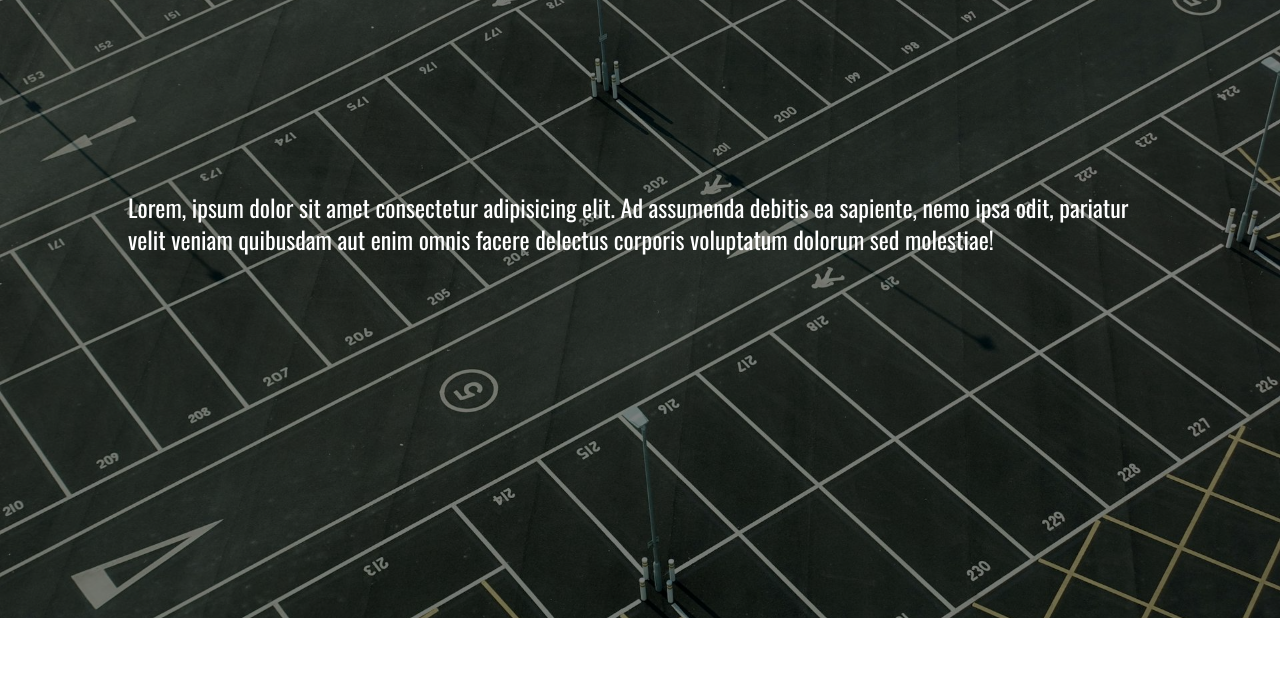
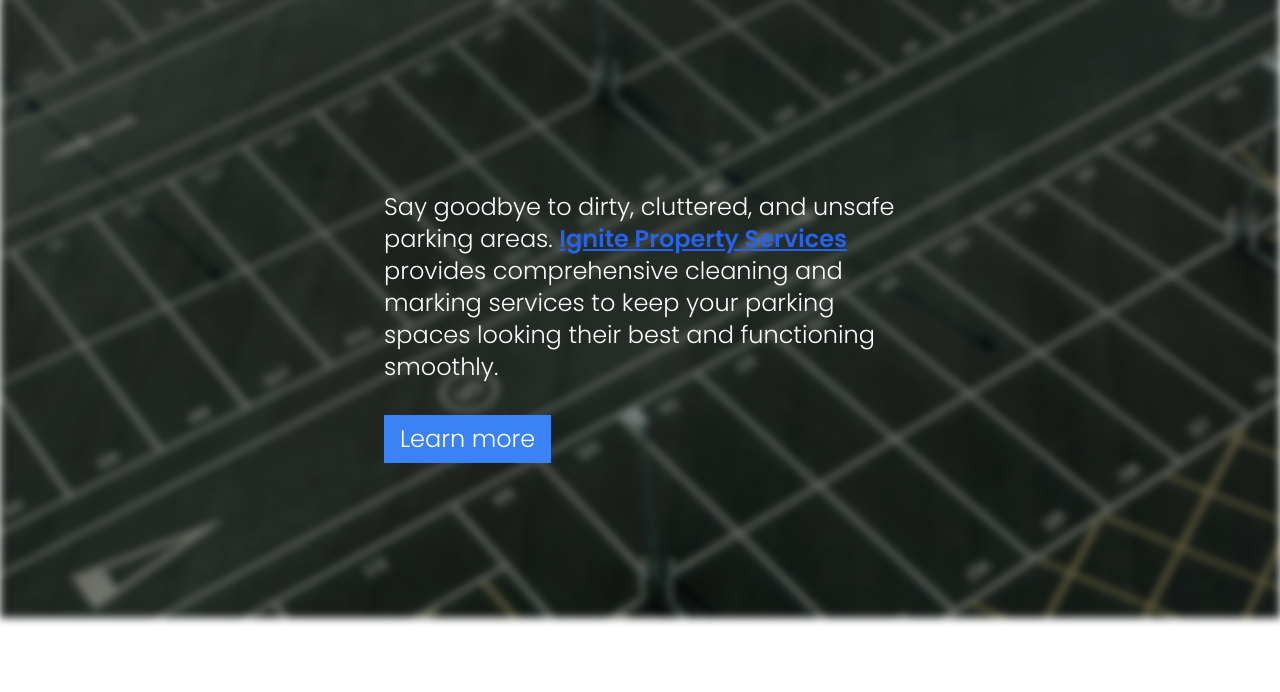
Before and after one commit to rishabhDev2700/ignite, a website: page index.html in a window 1280 px wide. Shown: the part 108-800 px from the top of the page. Drawn offline with nearby package versions, Linux system fonts and the light colour scheme.

Commit message:
Updated hero content

```diff
--- a/index.html
+++ b/index.html
@@ -66,15 +66,19 @@
     </div>
     <main>
         <section id="hero" class="relative -z-10">
-            <img class="w-full h-[80vh] object-cover brightness-50" src="./images/parking-area.jpg">
-            <div class="left-[50%] -translate-x-1/2 absolute top-1/3 w-4/5 text-2xl text-white">Lorem, ipsum dolor sit
-                amet
-                consectetur
-                adipisicing
-                elit.
-                Ad
-                assumenda debitis ea sapiente, nemo ipsa odit, pariatur velit veniam quibusdam aut enim omnis facere
-                delectus corporis voluptatum dolorum sed molestiae!</div>
+            <img class="w-full h-[80vh] object-cover brightness-50 blur-sm" src="./images/parking-area.jpg">
+            <div
+                class="left-[50%] -translate-x-1/2 absolute top-1/4 lg:top-1/3 w-4/5 lg:w-2/5 text-2xl font-poppins font-light text-white">
+                Say goodbye to dirty, cluttered, and unsafe parking areas. <span
+                    class="text-blue-600 underline font-semibold">Ignite
+                    Property
+                    Services</span> provides comprehensive cleaning and
+                marking services to keep your parking spaces looking their best and functioning smoothly.
+                <br>
+                <a href="#services"
+                    class="mt-24 absolute top-2/3 bg-blue-500 text-white px-4 py-2 hover:bg-blue-900 duration-200">Learn
+                    more</a>
+            </div>
         </section>
         <section id="services" class="py-24">
             <h1 class="text-5xl text-center pb-8">Services Offered</h1>
```
Also changed, not shown: styles.css.
